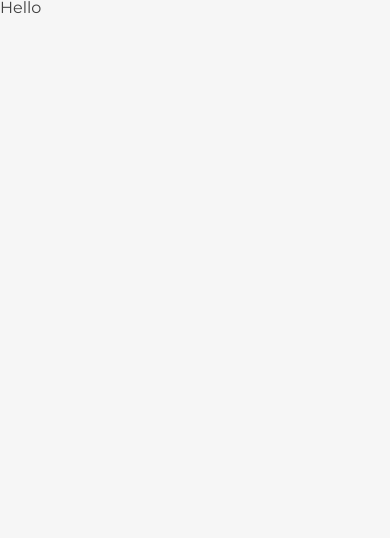
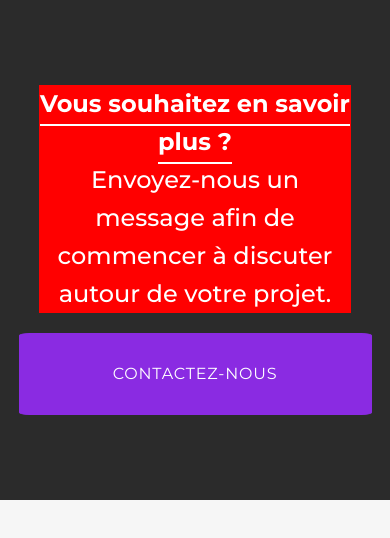
Before and after one commit to The-JW-Corp/JW-Corp-react, a React (Create React App) app: page / in a window 390 px wide. Shown: the top 538 px of the page. Built offline with nearby package versions, Linux system fonts and the light colour scheme.

Commit message:
create mobile cta component

```diff
--- a/src/components/Cta/Cta.css
+++ b/src/components/Cta/Cta.css
@@ -0,0 +1,68 @@
+.cta-component {
+  display: flex;
+  justify-content: center;
+  align-items: center;
+  height: 500px;
+  background-color: #2b2b2b;
+}
+.cta-wrap {
+  width: 100%;
+  height: 330px;
+  display: flex;
+  flex-direction: column;
+  justify-content: space-between;
+  align-items: center;
+}
+.cta-text {
+  color: #fff;
+  text-align: center;
+  font-size: 24px;
+  font-weight: 500;
+  width: 80%;
+  line-height: 38px;
+  background-color: red;
+}
+.cta-text strong {
+  text-align: center;
+  border-bottom-width: 2px;
+  border-bottom-style: solid;
+  padding-bottom: 6px;
+  font-weight: bold;
+}
+.cta-button {
+  background-color: blueviolet;
+  border: 1px blueviolet solid;
+  display: flex;
+  justify-content: center;
+  align-items: center;
+  width: 90%;
+  height: 80px;
+  letter-spacing: 0.8px;
+  border-radius: 3%;
+  font-size: 16px;
+  text-transform: uppercase;
+  font-weight: 400;
+  text-decoration: none;
+  color: #fff;
+}
+@media (min-width: 460px) {
+  .cta-text {
+    width: 70%;
+  }
+}
+@media (min-width: 500px) and (max-width: 560px) {
+  .cta-text {
+    width: 65%;
+  }
+}
+@media (min-width: 560px) {
+  .cta-component {
+    height: 400px;
+  }
+  .cta-wrap {
+    height: 260px;
+  }
+}
+@media (min-width: 640px) {
+
+}
--- a/src/components/Cta/Cta.js
+++ b/src/components/Cta/Cta.js
@@ -0,0 +1,19 @@
+import React from "react";
+import "./Cta.css";
+const Cta = () => {
+  return (
+    <div className="cta-component">
+      <div className="cta-wrap">
+        <p className="cta-text">
+          <strong> Vous souhaitez en savoir plus ?</strong> <br /> Envoyez-nous
+          un message afin de commencer à discuter autour de votre projet.
+        </p>
+        <a className="cta-button" href="/#">
+          Contactez-nous
+        </a>
+      </div>
+    </div>
+  );
+};
+
+export default Cta;
--- a/src/components/Home/Home.js
+++ b/src/components/Home/Home.js
@@ -1,10 +1,11 @@
 import React from "react";
+import Cta from "../Cta/Cta";
 import "./Home.css";
 
 function Home() {
   return (
     <>
-      Hello
+      <Cta />
     </>
   );
 }
```
